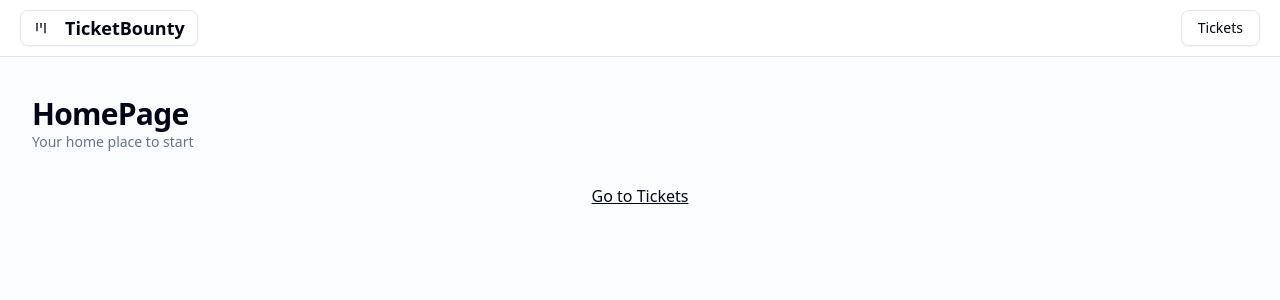
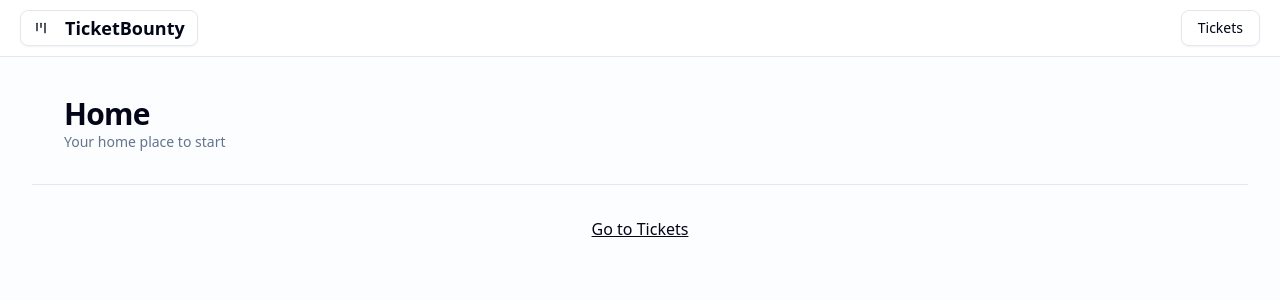
Before and after one commit to andregmoeller/the-road-to-next, a Next.js app: page / in a window 1280 px wide. Shown: the top 300 px of the page. Built offline with nearby package versions, Linux system fonts and the light colour scheme.

Commit message:
refactor(headings): Standardize page titles with reusable Heading component

```diff
--- a/src/app/page.tsx
+++ b/src/app/page.tsx
@@ -1,13 +1,11 @@
 import Link from "next/link";
+import { Heading } from "@/components/heading";
 import { ticketsPath  } from "@/paths";
 
 const HomePage = () => {
   return (
     <div className="flex-1 flex flex-col gap-y-8">
-      <div>
-        <h2 className="text-3xl font-bold tracking-tight">HomePage</h2>
-        <p className="text-sm text-muted-foreground">Your home place to start</p>
-      </div>
+      <Heading title="Home" description="Your home place to start" />
 
       <div className="flex-1 flex flex-col items-center">
         <Link href={ticketsPath()} className="underline">
--- a/src/app/tickets/page.tsx
+++ b/src/app/tickets/page.tsx
@@ -1,7 +1,7 @@
 import { LucideCircleCheck, LucideFileText, LucidePencil } from "lucide-react";
 import Link from "next/link";
+import { Heading } from "@/components/heading";
 import { Card, CardContent, CardFooter, CardHeader, CardTitle } from "@/components/ui/card";
-import { Separator } from "@/components/ui/separator";
 import { initialTickets } from "@/data";
 import { ticketPath } from "@/paths";
 
@@ -14,12 +14,7 @@
 const TicketsPage = () => {
   return (
     <div className="flex-1 flex flex-col gap-y-8">
-      <div>
-        <h2 className="text-3xl font-bold tracking-tight">TicketsPage</h2>
-        <p className="text-sm text-muted-foreground">All your tickets at one place</p>
-      </div>
-
-      <Separator />
+      <Heading title="Tickets" description="All your tickets at one place" />
 
       <div className="flex-1 flex flex-col items-center gap-y-4 animate-fade-from-top">
         {initialTickets.map((ticket) => (
--- /dev/null
+++ b/src/components/heading.tsx
@@ -0,0 +1,23 @@
+import { Separator } from "./ui/separator";
+
+type HeadingProps = {
+  title: string;
+  description?: string;
+}
+
+const Heading = ({ title, description}: HeadingProps) => {
+  return (
+    <>
+    <div className="px-8">
+        <h2 className="text-3xl font-bold tracking-tight">{title}</h2>
+        {description && (
+          <p className="text-sm text-muted-foreground">{description}</p>
+        )}
+      </div>
+
+      <Separator />
+    </>
+  );
+};
+
+export { Heading };
```
